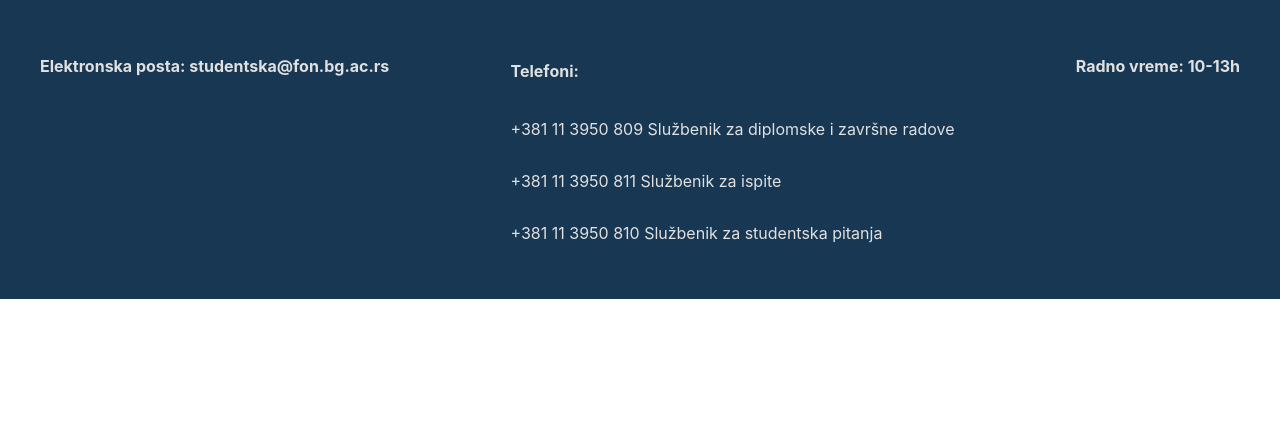
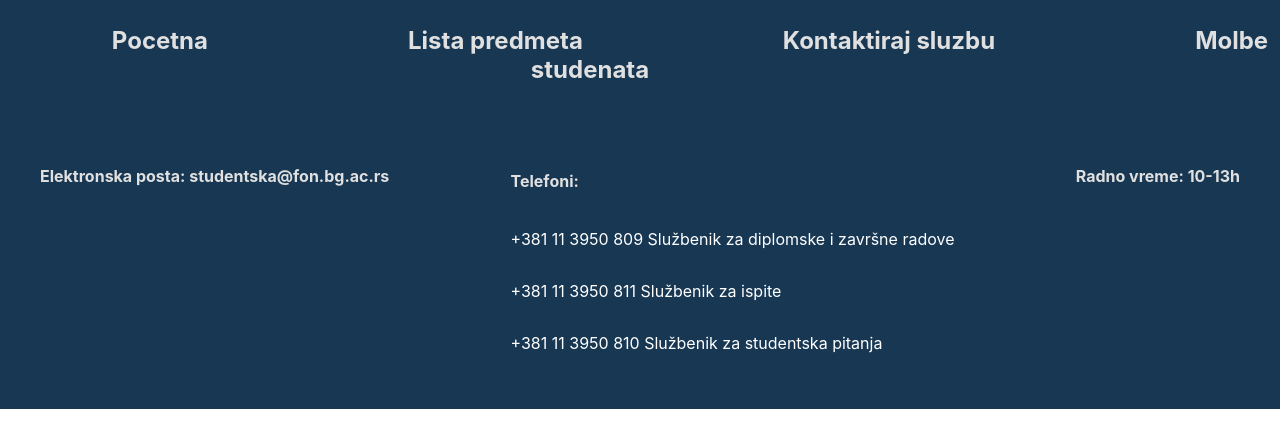
Before and after one commit to elab-development/internet-tehnologije-projekat-appstudentskasluzba_2019_0473, a React (Create React App) app in the folder studentska-react/: page / in a window 1280 px wide. Shown: the top 448 px of the page. Built offline with nearby package versions, Linux system fonts and the light colour scheme.

Commit message:
Dodat i nav za kretanje kroz stranice

```diff
--- a/studentska-react/src/App.js
+++ b/studentska-react/src/App.js
@@ -1,10 +1,16 @@
+import { BrowserRouter } from 'react-router-dom';
 import './App.css';
 import Footer from './komponente/footer/Footer';
+import Navbar from './komponente/nav/Navbar';
 
 function App() {
   return (
     <div className="App">
+      <BrowserRouter>
+      <Navbar/>
       <Footer/>
+      </BrowserRouter>
+
     </div>
   );
 }
--- a/studentska-react/src/komponente/footer/Footer.css
+++ b/studentska-react/src/komponente/footer/Footer.css
@@ -21,7 +21,8 @@
 
   .telefoni p {
     font-weight: lighter;
-    transition: color 0.5 ease-in-out;
+    transition: color 0.5s ease-in-out;
+    color: white;
   }
 
   .telefoni p:hover {
--- /dev/null
+++ b/studentska-react/src/komponente/nav/Navbar.css
@@ -0,0 +1,28 @@
+nav {
+    background-color: #173753;
+    padding: 10px;
+    text-align: center;
+  }
+
+  ul {
+    list-style: none;
+    padding: 0;
+  }
+
+  li {
+    display: inline;
+    font-size: 24px;
+    margin-right: 100px;
+    margin-left: 100px;
+  }
+
+  a {
+    text-decoration: none;
+    color: #E0E0E0;
+    font-weight: bold;
+    transition: color 0.5s ease;
+  }
+
+  a:hover {
+    color: orange;
+  }
--- /dev/null
+++ b/studentska-react/src/komponente/nav/Navbar.jsx
@@ -0,0 +1,27 @@
+import React from 'react';
+import { Link } from 'react-router-dom';
+import './Navbar.css';
+
+const Navbar = () => {
+
+  return (
+    <nav>
+      <ul>
+        <li>
+          <Link to="/">Pocetna</Link>
+        </li>
+        <li>
+          <Link to="/predmeti">Lista predmeta</Link>
+        </li>
+        <li>
+          <Link to="/kontakt">Kontaktiraj sluzbu</Link>
+        </li>
+        <li>
+          <Link to="/molbe">Molbe studenata</Link>
+        </li>
+      </ul>
+    </nav>
+  );
+};
+
+export default Navbar;
```
